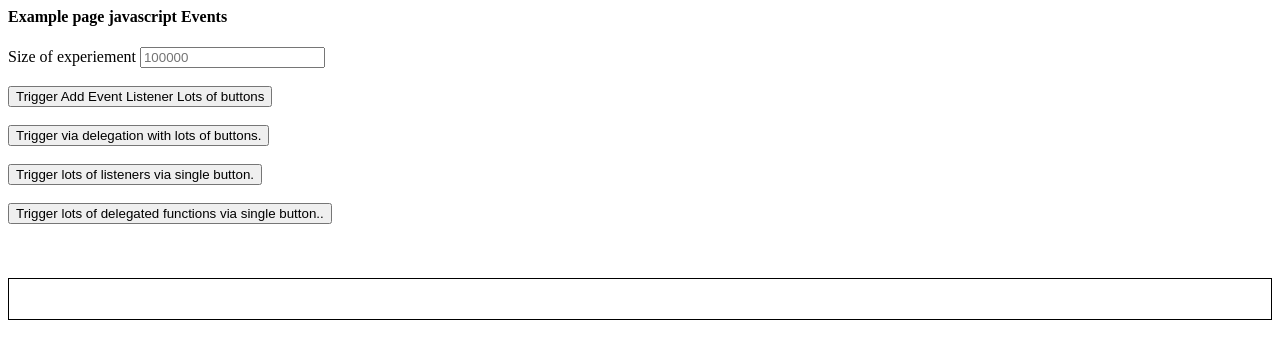
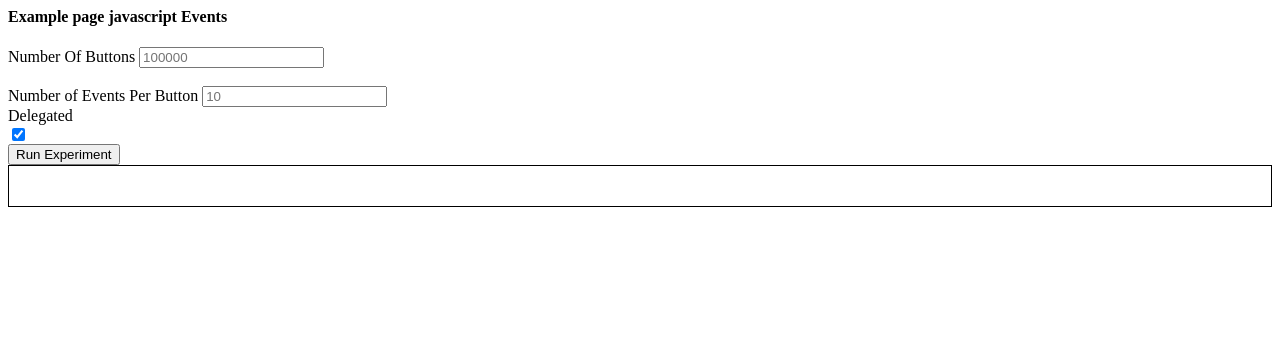
Before and after one commit to johnnyiller/johnnyiller.github.io, a Jekyll site: the page assets/examples/add_event_listener.html, which Jekyll copies as it is, in a window 1280 px wide. Shown: the top 359 px of the page. Built offline with Jekyll 4.4.1, drawn with Linux system fonts in a browser that asks for light colours.

Commit message:
add event listener

```diff
--- a/assets/examples/add_event_listener.html
+++ b/assets/examples/add_event_listener.html
@@ -13,36 +13,46 @@
   <body>
 
     <h4>Example page javascript Events</h4>
-    <label>Size of experiement</label>
-    <input type="name" id="amount" placeholder="100000" />
+    <label>Number Of Buttons</label>
+    <input type="text" id="btn_amount" placeholder="100000" />
     <br/><br/>
-    <button id="trigger_add_event_listener">
-      Trigger Add Event Listener Lots of buttons
-    </button>
+    <label>Number of Events Per Button</label>
+    <input type="text" id"event_amount" placeholder="10">
     <br/>
+    <label>Delegated</label>
     <br/>
-
-    <button id="trigger_delegated_lots_buttons">
-      Trigger via delegation with lots of buttons.
+    <input type="checkbox" id="delegated" value="true" checked>
+    <br/>
+    <button id="runit">
+      Run Experiment
     </button>
 
-    <br/><br/>
-    <button id="single_button_lots_listeners">
-      Trigger lots of listeners via single button.
-    </button>
-    <br/><br/>
-
-    <button id="single_button_delegation">
-      Trigger lots of delegated functions via single button..
-    </button>
-    <br/><br/>
-
-
-    <br/><br/>
 
     <div id="container"></div>
 
     <script>
+
+        (function(){
+
+         var handleRun = function(){
+          var container = document.querySelector('#container'),
+              number_buttons = parseInt(document.querySelector('#btn_amount').value),
+              number_events = parseInt(document.querySelector('#event_amount').value),
+              delegated = document.querySelector('#delegated').checked;
+
+              console.log(container);
+              console.log(number_buttons);
+              console.log(number_events);
+              console.log(delegated);
+
+         }
+
+         var run_btn = document.querySelector('#runit');
+         run_btn.addEventListener('click', handleRun );
+
+        })();
+
+      /*
       function triggerAddEventListenerTest(){
         container = document.querySelector('#container');
         inner_cont = document.createElement('div');
@@ -159,6 +169,7 @@
       trigger_delegated_lots_button.addEventListener('click', triggerDelegatedLotsButtons);
       single_button_lots_listeners.addEventListener('click', triggerSingleButtonAddEventListenerTest);
       single_button_delegation.addEventListener('click', triggerSingleButtonDelegationTest);
+      */
 
 
 
```
